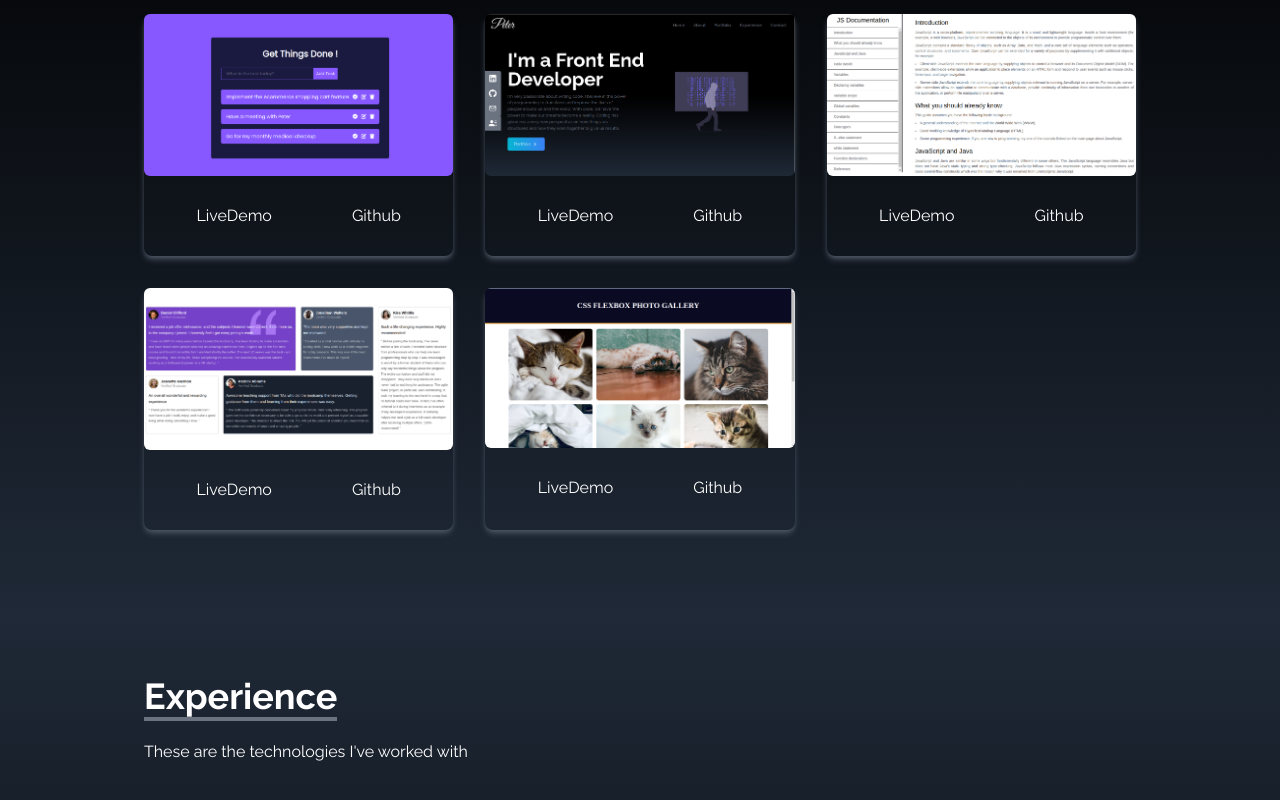
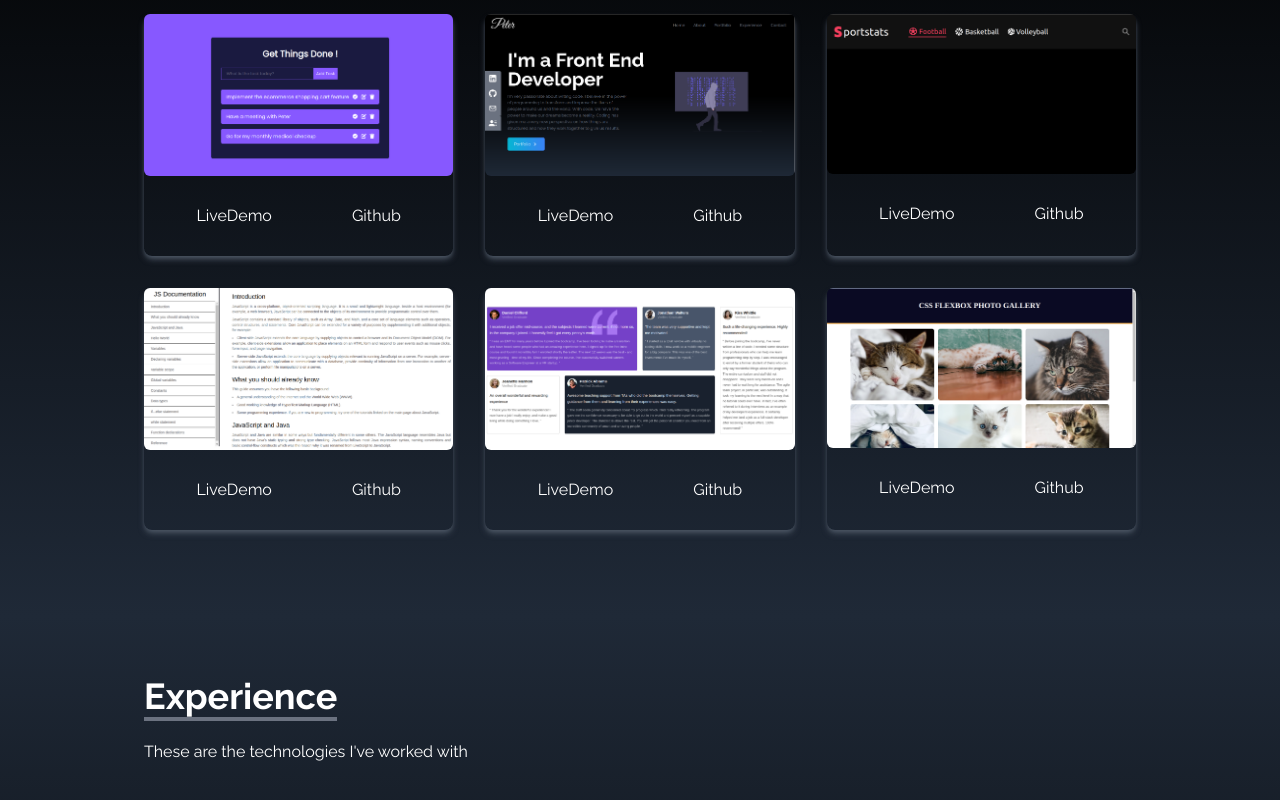
Before and after one commit to peter-mwaura/my-portfolio, a React (Create React App) app: page / in a window 1280 px wide. Shown: the part 1784-2584 px from the top of the page. Built offline with nearby package versions, Linux system fonts and the light colour scheme.

Commit message:
refactor: add ongoing sportstats project to portfolio

```diff
--- a/src/components/Portfolio.jsx
+++ b/src/components/Portfolio.jsx
@@ -1,6 +1,7 @@
 import React from "react";
 import todoApp from "../assets/portfolio/todoApp.png";
 import myPortfolio from "../assets/portfolio/my-portfolio.png";
+import sportStats from "../assets/portfolio/sportstats.png";
 import technicalDocumentation from "../assets/portfolio/technicalDocumentation.png";
 import gridTestimonials from "../assets/portfolio/gridTestimonials.png";
 import catGallery from "../assets/portfolio/catGallery.png";
@@ -21,19 +22,25 @@ const Portfolio = () => {
     },
     {
       id: 3,
+      src: sportStats,
+      demo: "https://sportstats.netlify.app/",
+      github: "https://github.com/peter-mwaura/sports-stats",
+    },
+    {
+      id: 4,
       src: technicalDocumentation,
       demo: "https://peter-mwaura.github.io/javascript-technical-documentation/",
       github:
         "https://github.com/peter-mwaura/javascript-technical-documentation",
     },
     {
-      id: 4,
+      id: 5,
       src: gridTestimonials,
       demo: "https://peter-mwaura.github.io/grid-testimonials-page/",
       github: "https://github.com/peter-mwaura/grid-testimonials-page",
     },
     {
-      id: 5,
+      id: 6,
       src: catGallery,
       demo: "https://peter-mwaura.github.io/flexbox-photo-gallery/",
       github: "https://github.com/peter-mwaura/flexbox-photo-gallery",
```
Also changed, not shown: src/assets/portfolio/sportstats.png (added).
